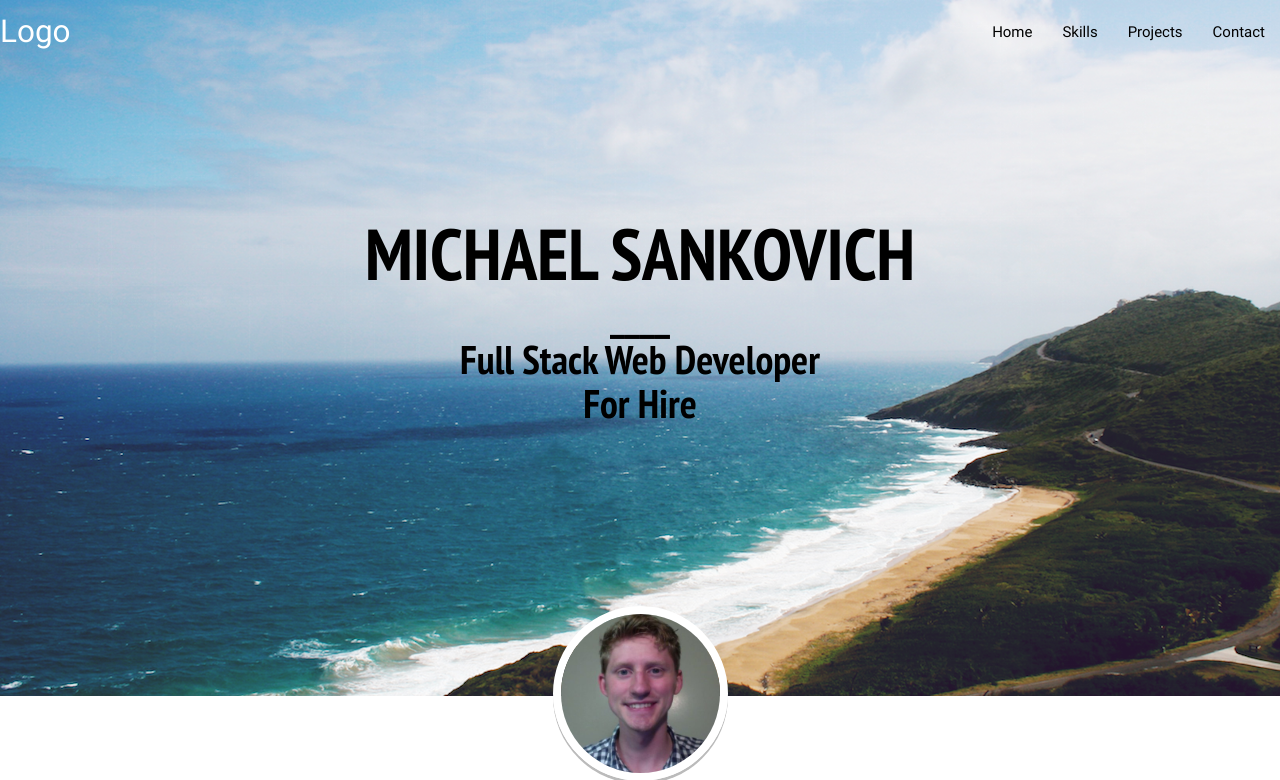
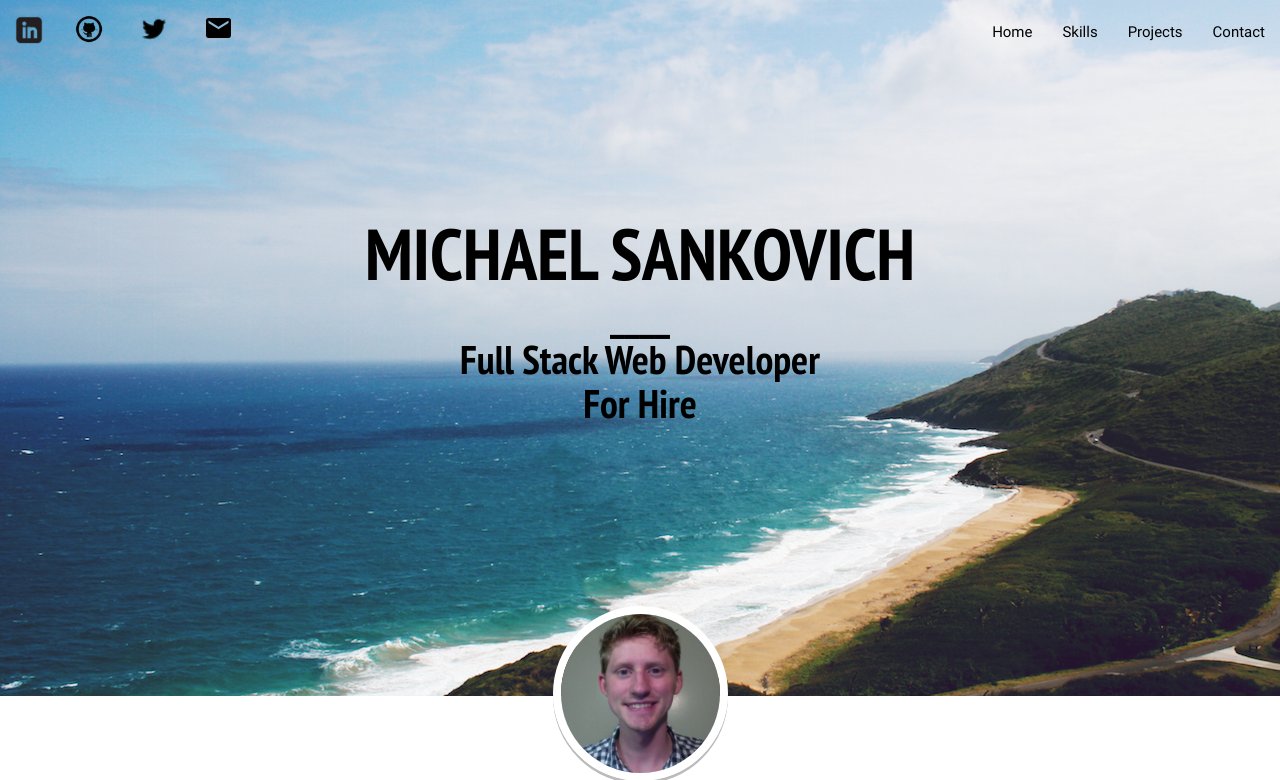
Before and after one commit to danisankovich/website, a PHP site: page / in a window 1280 px wide. Shown: the top 780 px of the page. Run offline with PHP 8.4, Linux system fonts and the light colour scheme; some libraries are stand-ins or nearby versions.

Commit message:
navbar, icons, social media

```diff
--- a/index.html
+++ b/index.html
@@ -21,8 +21,29 @@
   <div class="headerimg">
     <nav>
       <div>
-        <a href="#!" class="brand-logo">Logo</a>
-        <a href="#" data-activates="mobile-demo" class="button-collapse"><i class="material-icons">menu</i></a>
+        <ul>
+          <li>
+            <a href="http://www.linkedin.com/in/MSankovich" class="icona">
+              <img class="icon" src="img/linkedin.png" alt="">
+            </a>
+          </li>
+          <li>
+            <a href="http://github.com/mikesankovich" class="icona" style="margin-top: 8px">
+              <img src="img/github.png" alt="" class="icon" style="height: 32px">
+            </a>
+          </li>
+          <li>
+            <a href="https://twitter.com/Sankyxx" class="icona">
+              <img src="img/twitter.png" alt="" style="height: 38px; margin-top: 3px;">
+            </a>
+          </li>
+          <li>
+            <a style="cursor: pointer">
+              <i class="medium material-icons">email</i>
+            </a>
+          </li>
+        </ul>
+        <a href="#" data-activates="mobile-demo" class="button-collapse right" style="margin-right: 50px; color: black !important;"><i class="material-icons">menu</i></a>
         <ul class="right hide-on-med-and-down">
           <li><a href="sass.html">Home</a></li>
           <li><a href="badges.html">Skills</a></li>
--- a/stylesheets/style.css
+++ b/stylesheets/style.css
@@ -56,6 +56,13 @@ a {
   background-repeat: no-repeat;
 }
 
+.icon {
+  height: 28px;
+}
+.icona {
+  margin-top: 7px;
+}
+
 nav {
   background-color: transparent !important;
   box-shadow: 0 0 0 0 rgba(0,0,0,0.16),0 0 0 0 rgba(0,0,0,0.12);
```
Also changed, not shown: img/linkedin.png, img/twitter.png (added).
